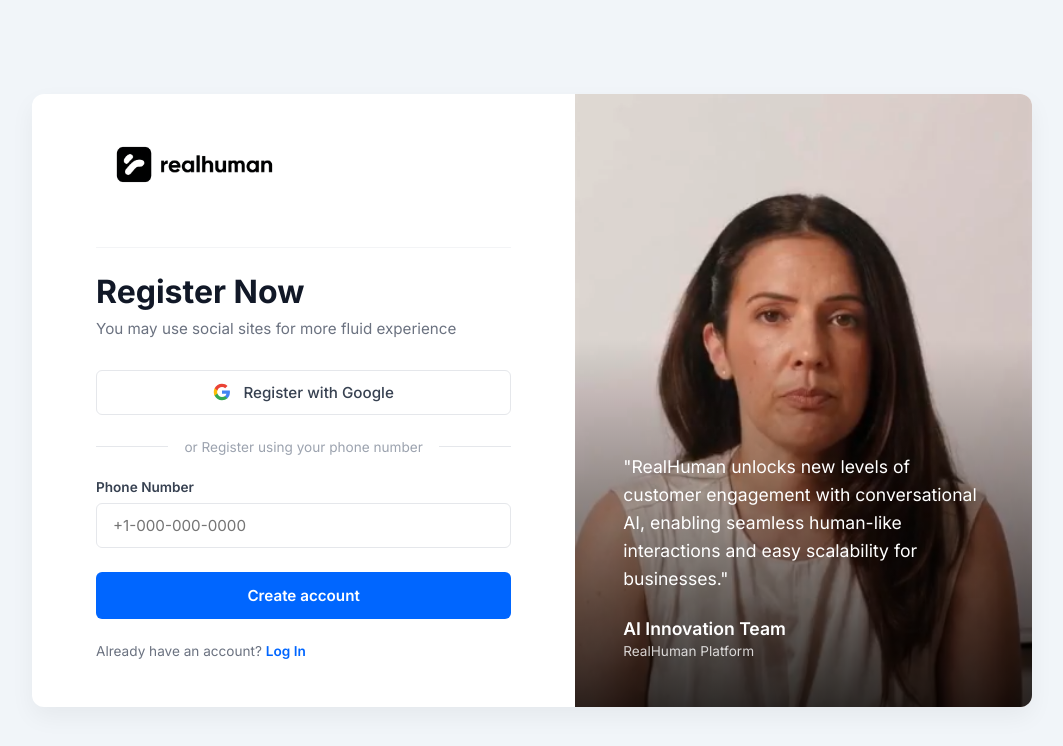
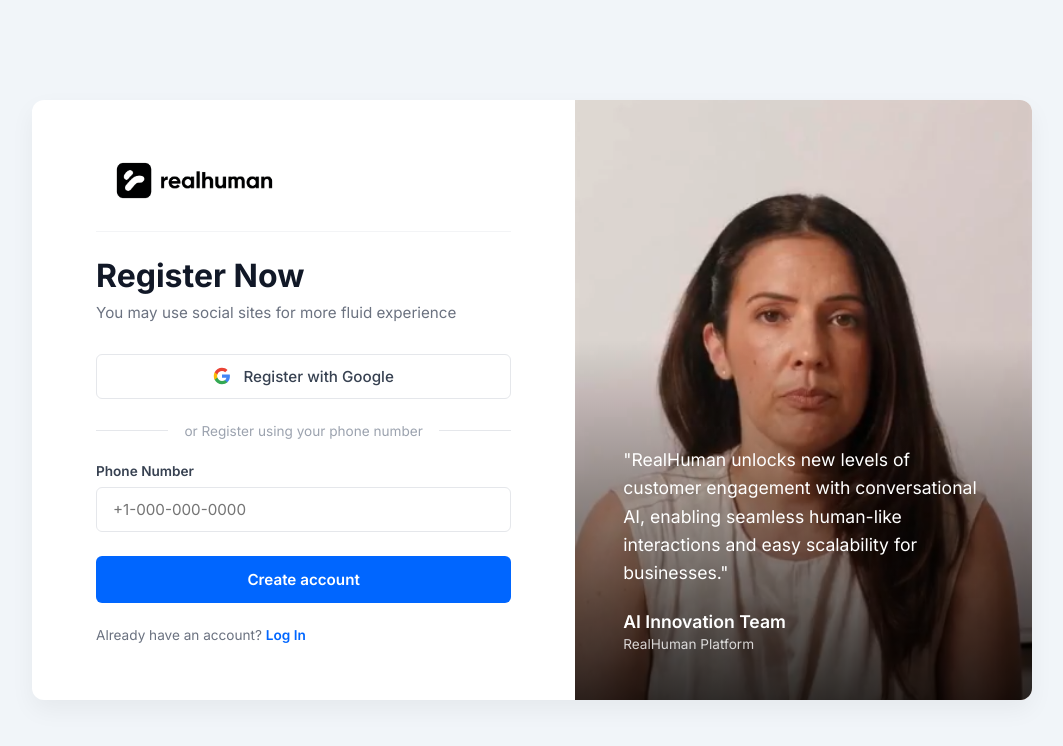
Before and after one commit to EdTech20/RealHuman, a React (Vite) app: page / in a window 1280 px wide. Shown: the top 746 px of the page, without its empty margins (108-1171 px from the left). Built offline with nearby package versions, Linux system fonts and the light colour scheme.

Commit message:
style: reduce gap between logo and horizontal rule

```diff
--- a/src/Register.css
+++ b/src/Register.css
@@ -29,7 +29,7 @@
 }
 
 .register-logo {
-  margin-bottom: 2rem;
+  margin-bottom: 0.5rem;
 }
 
 .register-logo img {
@@ -42,7 +42,7 @@
 .register-hr {
   border: 0;
   border-top: 1px solid #f3f4f6;
-  margin: 1.5rem 0;
+  margin: 1rem 0 1.5rem 0;
   width: 100%;
 }
 
```
